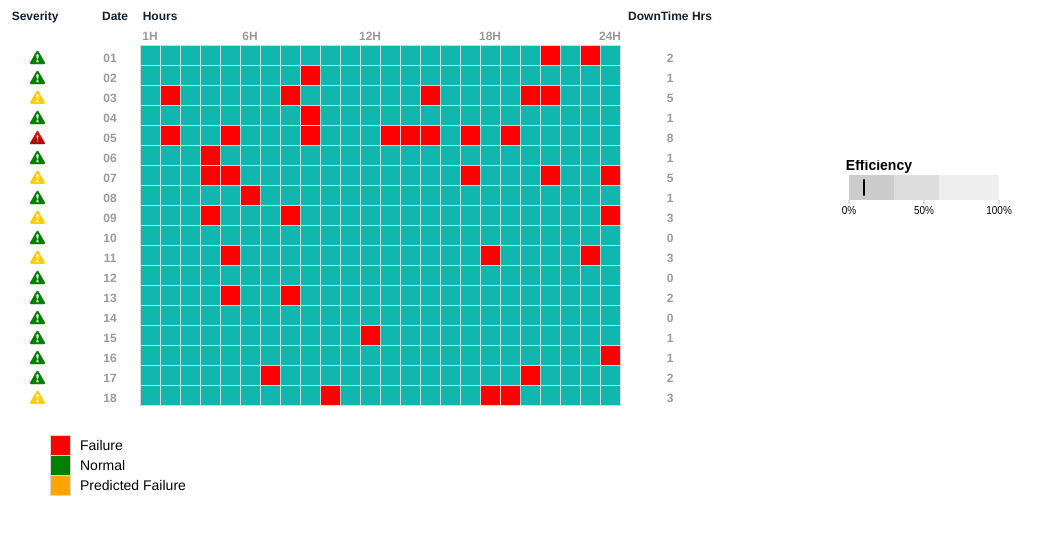
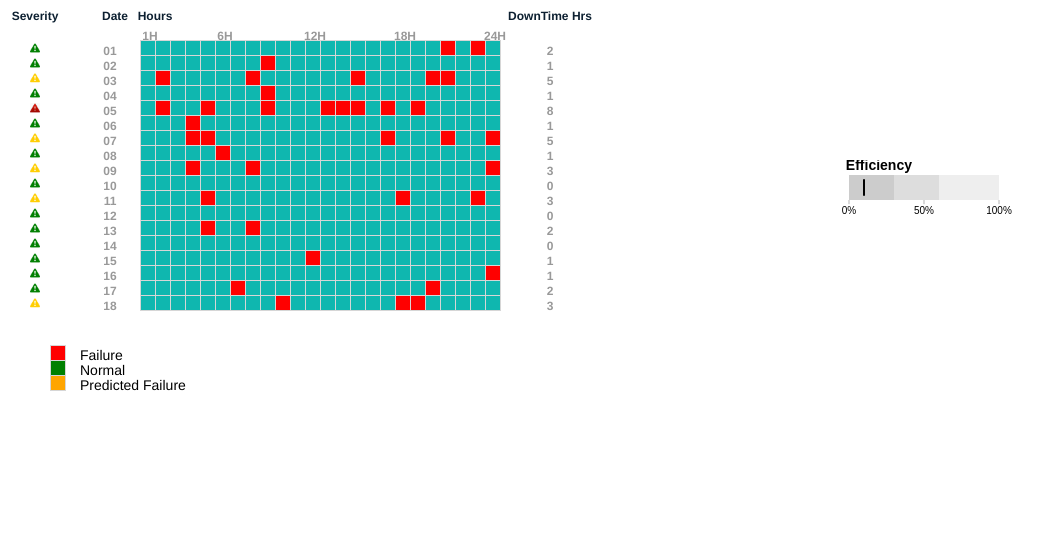
Before and after one commit to linpaws-reverse/graphs-dash-board, a React (Create React App) app: page /heatmap in a window 1280 px wide. Shown: the top 534 px of the page, without its empty margins (0-1063 px from the left). Built offline with nearby package versions, Linux system fonts and the light colour scheme; what react-linechart would draw is missing.

Commit message:
#fix labels for heat map

```diff
--- a/src/App.css
+++ b/src/App.css
@@ -232,6 +232,22 @@ html, body {
 }
 /*collapse arrow*/
 
+/*Heat map*/
+#heatChart{
+    position: relative;
+    overflow: hidden;
+}
+
+.heatChart_child{
+    position: absolute;
+    overflow-x: scroll;
+    top: 0;
+    bottom: 0;
+    left: 0;
+    right: -17px;
+}
+/*Heat map*/
+
 /*Line graph*/
 path {
     stroke: steelblue;
--- a/src/components/HeatMap.js
+++ b/src/components/HeatMap.js
@@ -5,8 +5,11 @@ import greenIcon from '../images/green.png'
 import yellowIcon from '../images/yellow.png'
 import redIcon from '../images/red.png'
 
-const IMAGE_WIDTH = 15
-const IMAGE_HEIGHT = 15
+const IMAGE_WIDTH = 10//15
+const IMAGE_HEIGHT = 10//15
+
+//adjust y for severity , down-time and date
+const LABELE_MARGIN_TOP=35
 
 const SPACE_IN_COMPONENTS = 10
 const LEFT_MARGIN = 100
@@ -32,7 +35,7 @@ export default class HeatMap extends Component {
         container: 'svgContainer',
         width: "100%",
         height: '100%',
-        SQUARE_LENGTH: 20,
+        SQUARE_LENGTH: 15,//20,
         svgTopPadding: 5,
         noOfHours: 24,
         noOfDays: 31,
@@ -68,12 +71,7 @@ export default class HeatMap extends Component {
         /*Logic :
             square_lenght : parent_div_width / props.noOfHours
         * */
-
-
-
-        //this.width = props.width ? props.width : props.noOfHours * (props.SQUARE_LENGTH) + 250
-        //this.height = props.height ? props.height : props.noOfDays * (props.SQUARE_LENGTH) + props.svgTopPadding
-        this.width = '100%'//props.noOfHours * (props.SQUARE_LENGTH) + 250
+        this.width = /*'100%'*/props.noOfHours * (props.SQUARE_LENGTH) + 250
         this.height =  props.noOfDays * (props.SQUARE_LENGTH) + props.svgTopPadding
     }
 
@@ -82,8 +80,8 @@ export default class HeatMap extends Component {
         let y_tranform = (Object.keys(data)).length * props.SQUARE_LENGTH + 50
         var legend = this.svg.append("g")
             .attr('id', 'heatmapLegends')
-            .attr("height", 20)
-            .attr("width", 20)
+            .attr("height", props.SQUARE_LENGTH)
+            .attr("width", props.SQUARE_LENGTH)
             .attr('transform', 'translate(20,' + y_tranform + ')')
 
         let legendRect = legend.selectAll("rect")
@@ -94,8 +92,8 @@ export default class HeatMap extends Component {
         legendRect.attr('id', function (d) {
             return d.title
         })
-            .attr('width', 20)
-            .attr('height', 20)
+            .attr('width', props.SQUARE_LENGTH)
+            .attr('height', props.SQUARE_LENGTH)
             .style('stroke', '#D6D6D6')
             .style('stroke-width', '1px')
             .style('shape-rendering', 'crispEdges')
@@ -177,7 +175,7 @@ export default class HeatMap extends Component {
                 //return (props.SQUARE_LENGTH * 24) + 50 + SPACE_IN_COMPONENTS
             })
             .attr('y', function (d, i) {
-                return props.SQUARE_LENGTH * i + 30;
+                return props.SQUARE_LENGTH * i + (LABELE_MARGIN_TOP-12)//30;
             })
             .attr('fill', '#999')
 
@@ -227,7 +225,7 @@ export default class HeatMap extends Component {
                 return -20 + LEFT_MARGIN
             })
             .attr('y', function (d, i) {
-                return props.SQUARE_LENGTH * i + 42;
+                return props.SQUARE_LENGTH * i + LABELE_MARGIN_TOP;
             })
             .attr('fill', '#999')
 
@@ -272,7 +270,7 @@ export default class HeatMap extends Component {
                 return (props.SQUARE_LENGTH * 24) + 50 + SPACE_IN_COMPONENTS + LEFT_MARGIN
             })
             .attr('y', function (d, i) {
-                return props.SQUARE_LENGTH * i + 42;
+                return props.SQUARE_LENGTH * i + LABELE_MARGIN_TOP;
             })
             .attr('fill', '#999')
 
@@ -405,7 +403,7 @@ export default class HeatMap extends Component {
 
     render() {
         return (
-                <div className={'inheritH'}
+                <div className={'inheritH heatChart_child'}
                     ref={this.props.container}
                     id={this.props.container}>
                 </div>
```
